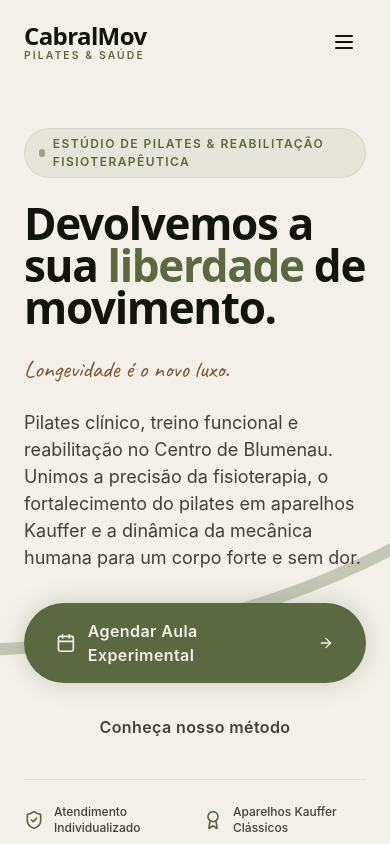
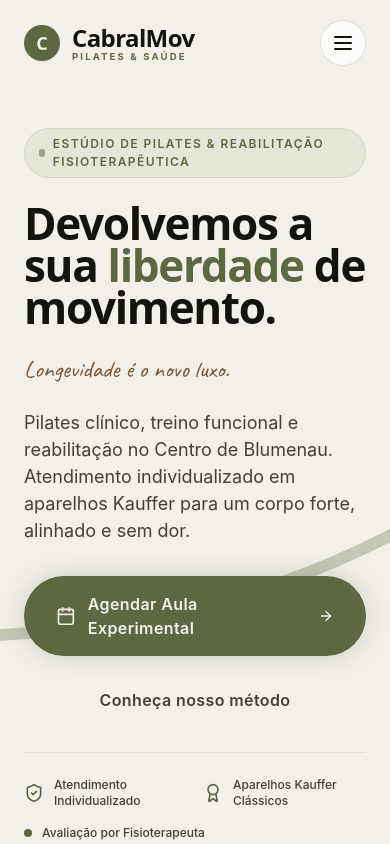
Before and after one commit to yuriglsouza/cabralmov, a Next.js app: page / in a window 390 px wide. Shown: the top 844 px of the page. Built offline with nearby package versions, Linux system fonts and the light colour scheme; a web font is replaced by a local one.

Commit message:
style: redesenhando header boutique com pill bar flutuante glassmorphic e otimizando densidade de texto

```diff
--- a/src/components/ui/Header.tsx
+++ b/src/components/ui/Header.tsx
@@ -3,7 +3,7 @@
 import React, { useState, useEffect } from 'react';
 import Link from 'next/link';
 import { motion, AnimatePresence } from 'framer-motion';
-import { Menu, X, Calendar } from 'lucide-react';
+import { Menu, X, Calendar, Sparkles } from 'lucide-react';
 import { Button } from './Button';
 import { Container } from './Container';
 import { siteConfig } from '@/config/siteConfig';
@@ -11,6 +11,7 @@ import { siteConfig } from '@/config/siteConfig';
 export const Header: React.FC = () => {
   const [isScrolled, setIsScrolled] = useState(false);
   const [mobileMenuOpen, setMobileMenuOpen] = useState(false);
+  const [hoveredIndex, setHoveredIndex] = useState<number | null>(null);
 
   useEffect(() => {
     const handleScroll = () => {
@@ -33,31 +34,46 @@ export const Header: React.FC = () => {
     <header
       className={`fixed top-0 left-0 right-0 z-50 transition-all duration-300 ${
         isScrolled
-          ? 'bg-paper/90 backdrop-blur-md py-3 shadow-warm border-b border-sage-soft/30'
+          ? 'bg-paper/90 backdrop-blur-xl py-3 shadow-warm border-b border-sage-soft/40'
           : 'bg-transparent py-5'
       }`}
     >
       <Container size="wide" className="flex items-center justify-between">
-        {/* Brand Logo */}
-        <Link href="/" className="group flex items-center gap-2.5">
+
+        {/* Brand Logo Boutique */}
+        <Link href="/" className="group flex items-center gap-3 select-none">
+          <div className="w-9 h-9 rounded-full bg-olive flex items-center justify-center text-paper font-display font-extrabold text-lg shadow-sm group-hover:scale-105 transition-transform">
+            C
+          </div>
           <div className="flex flex-col">
-            <span className="font-display text-2xl md:text-3xl font-bold tracking-tight text-ink group-hover:text-olive transition-colors duration-300">
+            <span className="font-display text-2xl font-bold tracking-tight text-ink group-hover:text-olive transition-colors">
               CabralMov
             </span>
-            <span className="text-[0.65rem] font-semibold uppercase tracking-[0.2em] text-olive -mt-1">
+            <span className="text-[0.6rem] font-bold uppercase tracking-[0.22em] text-olive -mt-1">
               Pilates & Saúde
             </span>
           </div>
         </Link>
 
-        {/* Desktop Navigation Links */}
-        <nav className="hidden lg:flex items-center gap-8">
-          {navLinks.map((link) => (
+        {/* Floating Glassmorphic Pill Navbar (Design Boutique) */}
+        <nav
+          onMouseLeave={() => setHoveredIndex(null)}
+          className="hidden lg:inline-flex items-center gap-1 bg-white/80 backdrop-blur-md border border-sage-soft/60 shadow-warm px-3 py-1.5 rounded-full relative"
+        >
+          {navLinks.map((link, idx) => (
             <a
               key={link.name}
               href={link.href}
-              className="text-sm font-medium text-ink/80 hover:text-olive transition-colors duration-200"
+              onMouseEnter={() => setHoveredIndex(idx)}
+              className="relative px-4 py-2 text-xs font-semibold uppercase tracking-wider text-ink/85 hover:text-ink transition-colors z-10"
             >
+              {hoveredIndex === idx && (
+                <motion.div
+                  layoutId="hover-pill"
+                  transition={{ type: 'spring', stiffness: 350, damping: 30 }}
+                  className="absolute inset-0 bg-sage-soft/40 rounded-full -z-10"
+                />
+              )}
               {link.name}
             </a>
           ))}
@@ -70,7 +86,7 @@ export const Header: React.FC = () => {
             size="sm"
             isWhatsappLink
             whatsappMessage="Olá! Gostaria de agendar uma aula experimental de Pilates/Reabilitação no CabralMov."
-            className="hidden sm:inline-flex gap-2"
+            className="hidden sm:inline-flex gap-2 shadow-glow hover:shadow-warm-hover"
           >
             <Calendar className="w-3.5 h-3.5" />
             <span>Agendar Aula</span>
@@ -78,7 +94,7 @@ export const Header: React.FC = () => {
 
           <button
             onClick={() => setMobileMenuOpen(!mobileMenuOpen)}
-            className="lg:hidden p-2.5 rounded-full text-ink hover:bg-sage-soft/40 transition-colors focus:outline-none focus-visible:ring-2 focus-visible:ring-olive"
+            className="lg:hidden p-2.5 rounded-full text-ink bg-white/80 border border-sage-soft/60 hover:bg-sage-soft/40 transition-colors focus:outline-none focus-visible:ring-2 focus-visible:ring-olive"
             aria-label="Alternar Menu"
           >
             {mobileMenuOpen ? <X className="w-6 h-6" /> : <Menu className="w-6 h-6" />}
@@ -94,17 +110,18 @@ export const Header: React.FC = () => {
             animate={{ opacity: 1, height: 'auto' }}
             exit={{ opacity: 0, height: 0 }}
             transition={{ duration: 0.25 }}
-            className="lg:hidden bg-paper/95 backdrop-blur-lg border-t border-sage-soft/30 overflow-hidden shadow-2xl"
+            className="lg:hidden bg-paper/98 backdrop-blur-2xl border-t border-sage-soft/40 overflow-hidden shadow-2xl"
           >
-            <Container className="py-6 flex flex-col gap-4">
+            <Container className="py-6 flex flex-col gap-3">
               {navLinks.map((link) => (
                 <a
                   key={link.name}
                   href={link.href}
                   onClick={() => setMobileMenuOpen(false)}
-                  className="text-base font-medium text-ink hover:text-olive transition-colors py-2 border-b border-sage-soft/20"
+                  className="text-base font-semibold text-ink hover:text-olive transition-colors py-2.5 border-b border-sage-soft/20 flex items-center justify-between"
                 >
-                  {link.name}
+                  <span>{link.name}</span>
+                  <Sparkles className="w-4 h-4 text-olive opacity-40" />
                 </a>
               ))}
               <div className="pt-3">
@@ -113,7 +130,7 @@ export const Header: React.FC = () => {
                   size="md"
                   isWhatsappLink
                   whatsappMessage="Olá! Gostaria de agendar uma aula experimental no CabralMov."
-                  className="w-full gap-2"
+                  className="w-full gap-2 justify-center"
                 >
                   <Calendar className="w-4 h-4" />
                   <span>Agendar Aula Experimental</span>
--- a/src/config/siteConfig.ts
+++ b/src/config/siteConfig.ts
@@ -37,14 +37,13 @@ export const siteConfig = {
   /** Link do Currículo Lattes Oficial CNPq */
   lattesUrl: "http://lattes.cnpq.br/1151213625445143",
 
-  /** Resumo das Qualificações Atualizadas do Lattes */
+  /** Resumo das Qualificações Atualizadas do Lattes (Enxuto e Objetivo) */
   qualificacoes: [
-    "Graduação em Fisioterapia (Faculdade Estácio de Alagoas - Estácio FAL)",
-    "Especialização em Reabilitação Cardiopulmonar e Metabólica (Instituto HIB - 380h)",
-    "Formação Completa em Pilates Solo, Bola e Aparelhos (VOLL Pilates Group - 120h)",
-    "Prática Baseada em Evidências (PBE, 2025)",
-    "Fisiologia Clínica do Exercício e Reabilitação Cardiopulmonar e Metabólica (CCR)",
-    "Classificação Internacional de Funcionalidade, Incapacidade e Saúde (CIF / COFFITO - 20h)",
+    "Graduação em Fisioterapia (Estácio FAL)",
+    "Especialização em Reabilitação Cardiopulmonar & Metabólica (Instituto HIB - 380h)",
+    "Formação Completa em Pilates Solo, Bola e Aparelhos (VOLL Pilates - 120h)",
+    "Prática Baseada em Evidências (PBE)",
+    "Classificação Internacional de Funcionalidade (CIF / COFFITO - 20h)",
     "Reabilitação Funcional & Tratamento de Hérnias de Disco Lombares",
   ],
 
@@ -90,7 +89,7 @@ export const siteConfig = {
   // ──────────────────────────────────────────────────────────────────────────
   taglines: {
     heroTitle: "Devolvemos a sua liberdade de movimento.",
-    heroSubtitle: "Pilates clínico, treino funcional e reabilitação no Centro de Blumenau. Unimos a precisão da fisioterapia, o fortalecimento do pilates em aparelhos Kauffer e a dinâmica da mecânica humana para um corpo forte e sem dor.",
+    heroSubtitle: "Pilates clínico, treino funcional e reabilitação no Centro de Blumenau. Atendimento individualizado em aparelhos Kauffer para um corpo forte, alinhado e sem dor.",
     manifestoQuote: "Os únicos remédios que eu prescrevo — e que você não encontra na farmácia.",
     manifestoSub: "Movimento intencional. Cada sessão é desenhada para reprogramar o seu corpo, alinhar a sua estrutura e restaurar a sua autonomia diária.",
     diferencialHandwriting: "Cada corpo tem uma história.",
@@ -102,19 +101,19 @@ export const siteConfig = {
     {
       id: "pilates",
       title: "Pilates Clínico & Clássico",
-      description: "Prática em aparelhos profissionais Kauffer (Reformer, Cadillac, Chair e Barrels). Fortalecimento do core, descompressão articular e reeducação postural baseada na Formação VOLL Pilates (120h).",
+      description: "Aparelhos clássicos Kauffer (Reformer, Cadillac, Chair e Barrels). Fortalecimento do core, descompressão articular e reeducação postural avançada (Formação VOLL 120h).",
       icon: "reformer",
     },
     {
       id: "funcional",
       title: "Treino Funcional Integrado",
-      description: "Construção de força consciente, estabilidade e capacidade motora respaldadas pela Fisiologia Clínica do Exercício (CCR).",
+      description: "Força consciente, estabilidade e capacidade motora adaptadas às exigências da sua rotina e performance.",
       icon: "activity",
     },
     {
       id: "reabilitacao",
       title: "Reabilitação & Fisioterapia",
-      description: "Tratamento de hérnias de disco, dores crônicas e reabilitação cardiopulmonar e metabólica conduzidos pelo Dr. Mateus Cabral com Prática Baseada em Evidências (PBE).",
+      description: "Tratamento de hérnias de disco, dores crônicas e reabilitação cardiopulmonar e metabólica com Prática Baseada em Evidências (PBE).",
       icon: "shield",
     },
   ],
@@ -149,7 +148,7 @@ export const siteConfig = {
   diferenciais: [
     {
       number: "01",
-      title: "Avaliação & Atendimento Individualizado",
+      title: "Atendimento Individualizado",
       desc: "Sem treinos genéricos. Cada sessão é adaptada às suas necessidades biológicas e restrições biomecânicas.",
     },
     {
@@ -164,8 +163,8 @@ export const siteConfig = {
     },
     {
       number: "04",
-      title: "Dr. Mateus Cabral (CREFITO 10/333927-F)",
-      desc: "Especialista em Reabilitação Cardiopulmonar e Metabólica, Formação VOLL Pilates (120h) e Prática Baseada em Evidências.",
+      title: "Fisioterapeuta Especialista",
+      desc: "Dr. Mateus Cabral (CREFITO 10/333927-F) — Especialista em Reabilitação Cardiopulmonar, Metabólica e Pilates VOLL.",
     },
   ],
 
```
